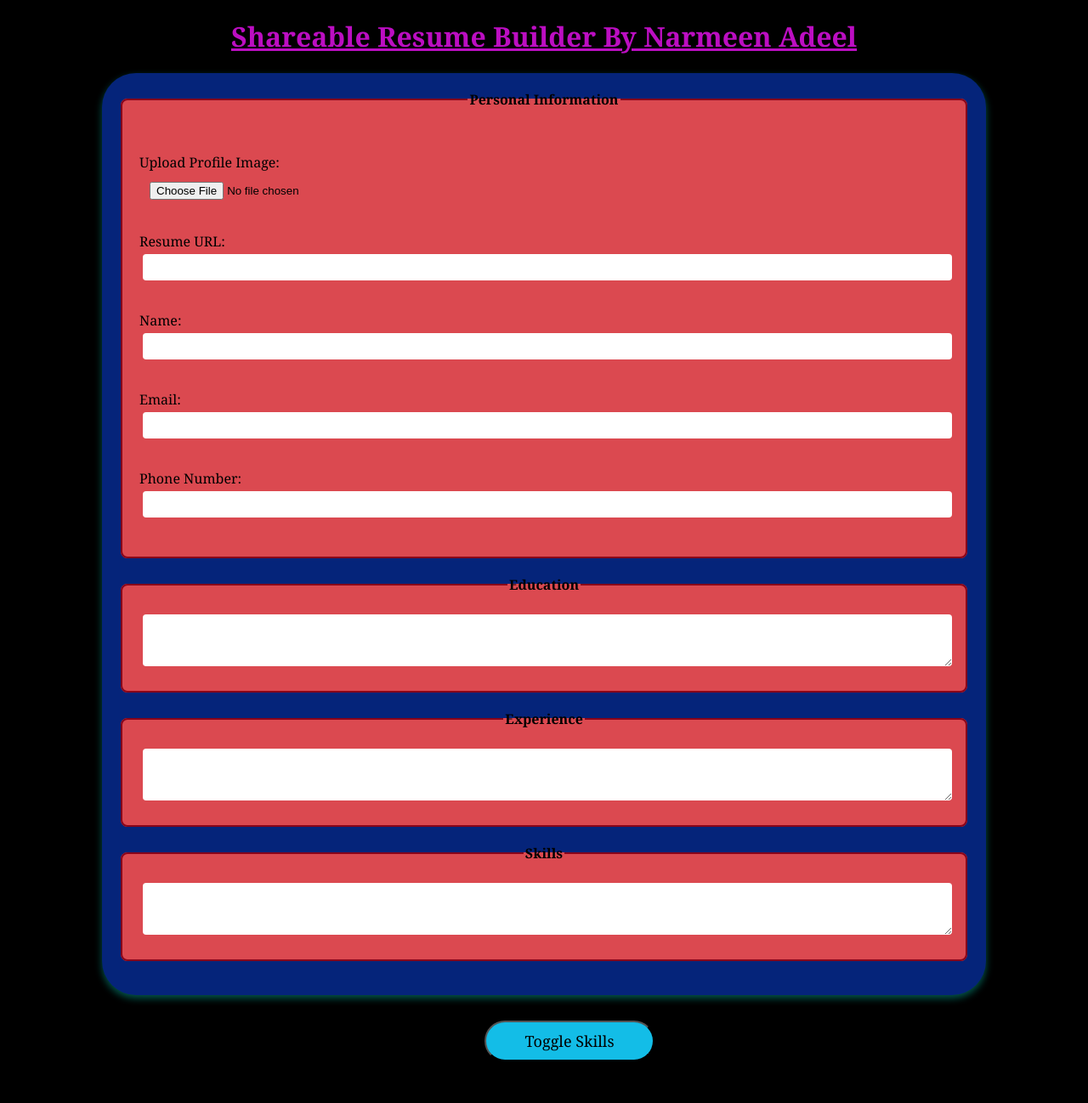
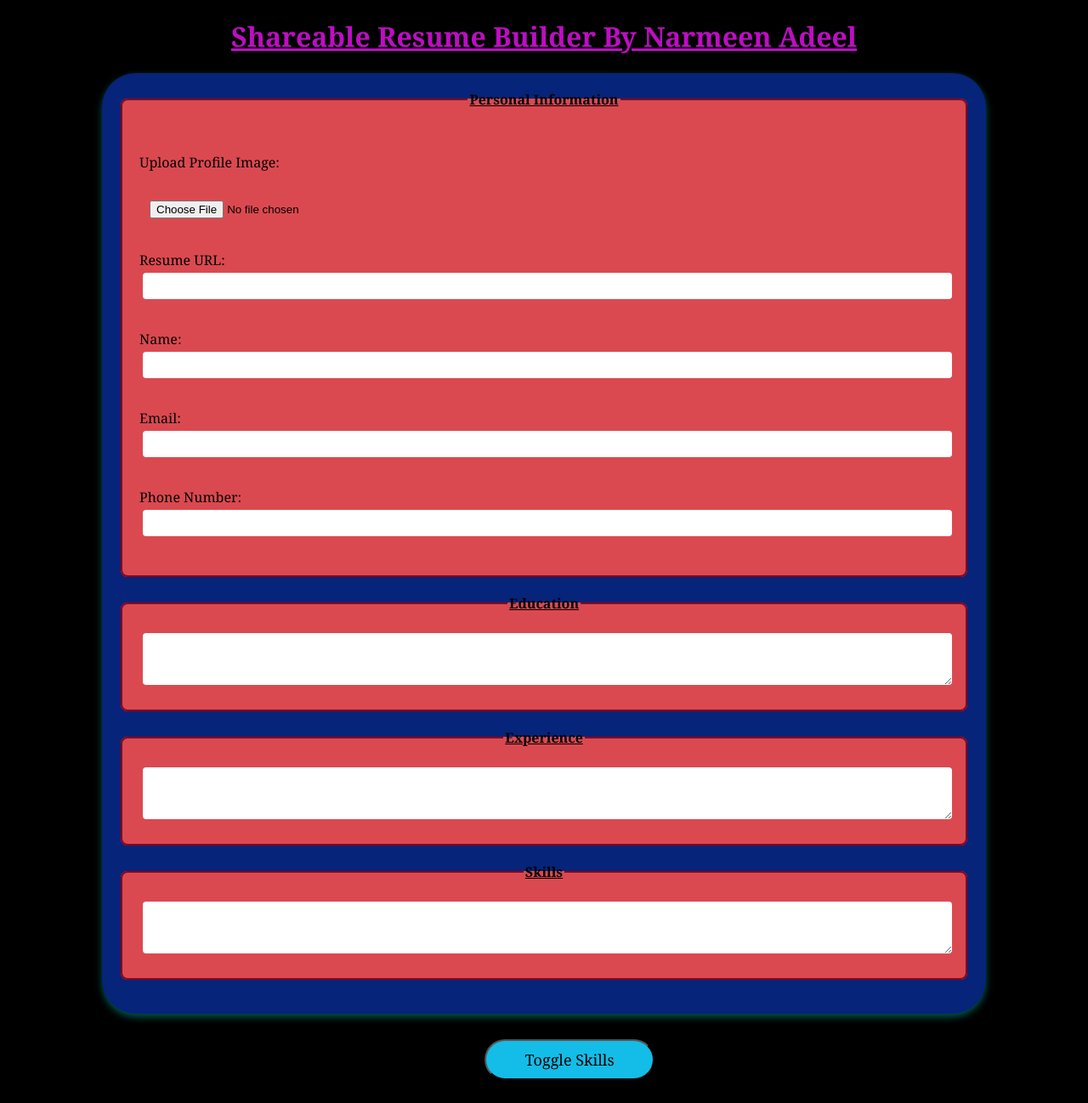
Before and after one commit to NarmeenAdeel1/milestone5, a plain HTML site: page index.html in a window 1280 px wide. Shown: the top 1298 px of the page at 85% size. Drawn offline with Linux system fonts and the light colour scheme.

Commit message:
Update index.html

```diff
--- a/index.html
+++ b/index.html
@@ -13,12 +13,13 @@
     </h1>
     <form id="ResumeForm">
         <fieldset>
-            <legend>Personal Information</legend><br>
-            <label for="profileImage">Upload Profile Image:</label>
+            <legend> <u>Personal Information</u></legend><br>
+              <label for="profileImage">Upload Profile Image:</label><br><br>
             <input type="file" id="profileImage" accept="image/*">
             <img id="preview" src="" alt="Profile Image Preview" style="display: none;">
 
             <label for="username">Resume URL:</label>
+
             <input type="text" id="username" name="username" required/> <br><br>
 
             <label for="Name">Name:</label><br>
@@ -32,18 +33,21 @@
         </fieldset>
 
         <fieldset>
-            <legend>Education</legend>
+            <legend> <u>Education</u></legend>
+
             <textarea name="Education" id="Education" rows="3" required></textarea>
         </fieldset>
 
         <fieldset>
-            <legend>Experience</legend>
-            <textarea name="Experience" id="Experience" rows="3" required></textarea>
+            <legend><u>Experience</u></legend>
+       <textarea name="Experience" id="Experience" rows="3" required></textarea>
         </fieldset>
 
         <fieldset>
-            <legend>Skills</legend>
-            <textarea name="Skills" id="Skills" rows="3" required></textarea>
+            <legend><u>Skills</u></legend>
+
+
+    <textarea name="Skills" id="Skills" rows="3" required></textarea>
         </fieldset>
     </form>
 
```
